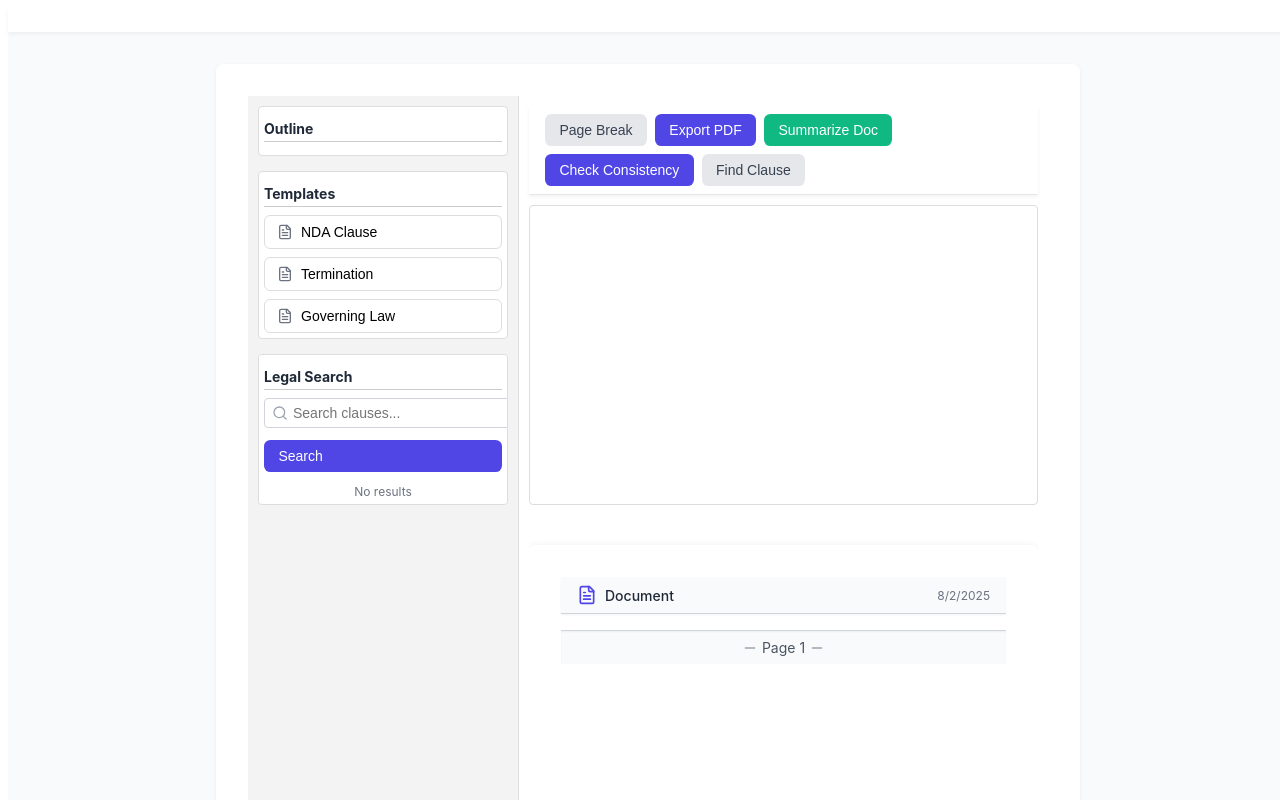
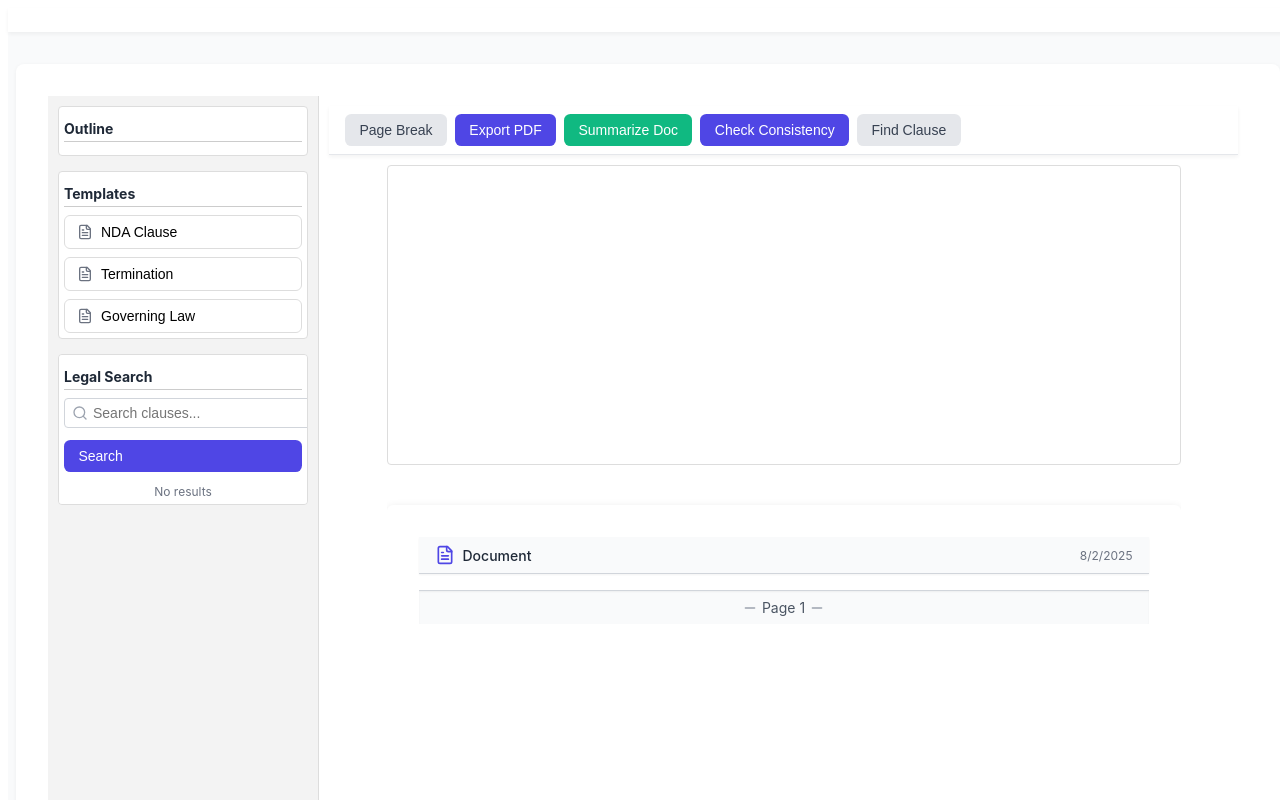
Before and after one commit to Bharatchoudhary11/Vettam, a React (Vite) app: page / in a window 1280 px wide. Shown: the top 800 px of the page. Built offline with nearby package versions, Linux system fonts and the light colour scheme.

Commit message:
update width

```diff
--- a/src/App.css
+++ b/src/App.css
@@ -78,7 +78,7 @@ html {
 
 /* Editor Container */
 .editor-container {
-  max-width: 800px;
+  max-width: 1200px;
   margin: 2rem auto;
   background: #ffffff;
   padding: 2rem;
```
